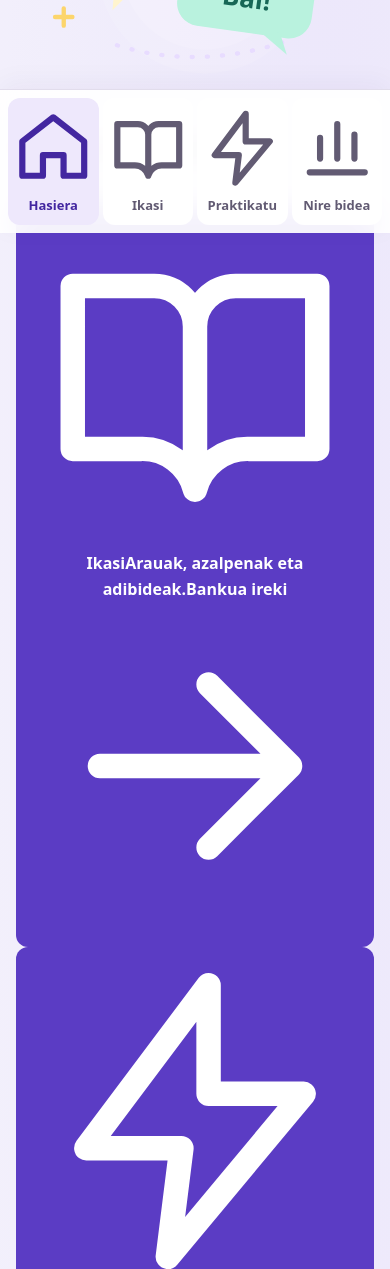
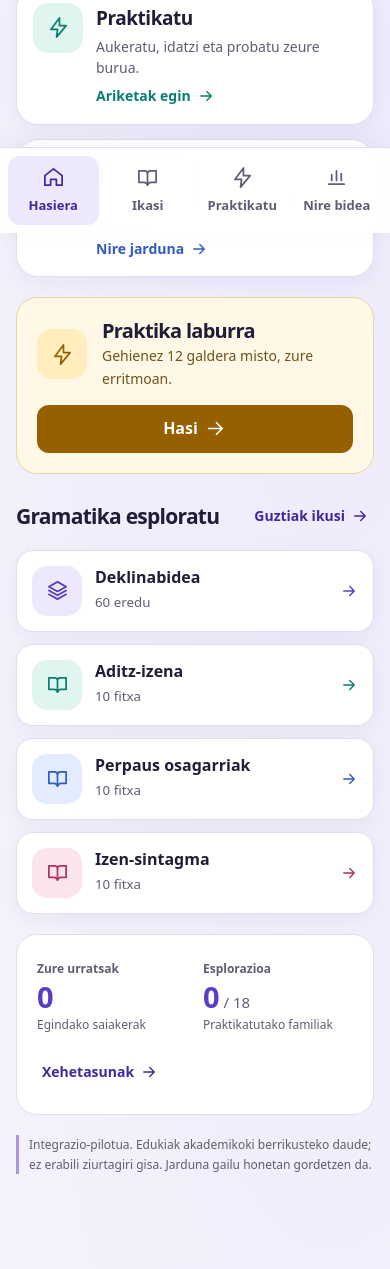
Before and after one commit to antoniourutz-dev/hitzbira-gramatika, a plain HTML site: page index.html in a window 390 px wide. Shown: the part 611-1880 px from the top of the page. Drawn offline with Linux system fonts and the light colour scheme.

Commit message:
design: responsive student dashboard layout and navigation styling

```diff
--- a/style.css
+++ b/style.css
@@ -69,3 +69,52 @@ progress {accent-color:var(--v)}
   *,*::before,*::after {scroll-behavior:auto!important;animation:none!important;transition:none!important}
   .tile:hover {transform:none}
 }
+
+/* 02 / student home and navigation */
+.home-screen {display:grid;gap:25px;padding-bottom:6px}
+.home-screen h2 {margin:0;font-size:clamp(21px,2.5vw,27px)}
+.welcome {background:linear-gradient(125deg,#4327a0,#6243c9 68%,#7558d6);color:#fff;border-radius:28px;display:grid;grid-template-columns:minmax(0,1.35fr) minmax(0,1fr);align-items:center;min-height:300px;overflow:hidden;box-shadow:0 12px 28px #4327a029}
+.welcome-copy {padding:clamp(25px,4vw,45px);position:relative;z-index:1}
+.welcome-kicker {display:inline-block;font-weight:800;font-size:11px;letter-spacing:1.7px;color:#e5daff}
+.welcome h1 {font-size:clamp(38px,5.5vw,62px);line-height:1.02;letter-spacing:-.055em;margin:14px 0 16px;color:white}
+.welcome p {color:#f1ebff;max-width:38ch;margin:0 0 24px;font-size:16px}
+.welcome .welcome-cta {display:inline-flex;align-items:center;gap:12px;background:#fff4ce;color:#3b2875;padding:12px 20px;box-shadow:0 4px 0 #d9bf78}
+.welcome-cta:focus-visible {outline-color:white}
+.welcome-art {width:100%;max-height:300px;display:block;align-self:center}
+.home-heading {display:flex;align-items:center;justify-content:space-between;gap:12px;margin-bottom:12px;flex-wrap:wrap}
+.home-heading>span {font-size:14px;color:var(--muted)}
+.action-grid {display:grid;grid-template-columns:repeat(3,minmax(0,1fr));gap:14px}
+.action-card {--ac:var(--v);--soft:var(--brand-soft);display:flex;flex-direction:column;align-items:flex-start;text-align:left;padding:20px;gap:9px;background:white;color:var(--ink);border:1px solid var(--line);border-radius:22px!important;box-shadow:var(--shadow);height:100%;min-width:0}
+.action-practice {--ac:var(--teal);--soft:var(--teal-soft)}
+.action-progress {--ac:var(--blue);--soft:var(--blue-soft)}
+.action-icon,.feature-symbol,.session-icon {display:grid;place-items:center;width:50px;height:50px;border-radius:15px;background:var(--soft);color:var(--ac);flex-shrink:0}
+.home-screen svg:not(.welcome-art),.nav-icon svg {width:23px;height:23px;flex-shrink:0}
+.action-title {font-size:22px;font-weight:850;letter-spacing:-.025em}
+.action-desc {font-size:14px;line-height:1.5;color:var(--muted);font-weight:400}
+.action-link {color:var(--ac);margin-top:auto;padding-top:10px;font-size:14px;display:flex;align-items:center;gap:6px;flex-wrap:wrap}
+.action-link svg,.home-text-link svg,.feature-card>svg {width:18px!important;height:18px!important}
+.home-session {display:flex;align-items:center;gap:15px;padding:20px;border:1px solid #e8d5a2;background:#fff8e7;border-radius:21px}
+.session-icon {--ac:var(--amber);--soft:#ffedbd}
+.home-session div {flex:1}
+.home-session h2 {font-size:20px}
+.home-session p {font-size:14px;color:#70531c;margin:2px 0 0}
+.home-session button {background:#966000;color:white;display:flex;gap:6px;align-items:center;justify-content:center}
+.home-text-link {background:transparent;color:var(--brand-dark);display:inline-flex;align-items:center;gap:6px;padding:6px 4px;font-size:14px;min-height:44px}
+.feature-grid {display:grid;grid-template-columns:repeat(2,minmax(0,1fr));gap:12px}
+.feature-card {--ac:var(--v);--soft:var(--brand-soft);display:flex;align-items:center;gap:13px;padding:15px;background:white;color:var(--ink);border:1px solid var(--line);border-radius:17px!important;text-align:left;box-shadow:var(--shadow);min-width:0}
+.feature-1 {--ac:var(--teal);--soft:var(--teal-soft)} .feature-2 {--ac:var(--blue);--soft:var(--blue-soft)} .feature-3 {--ac:var(--rose);--soft:var(--rose-soft)}
+.feature-card strong {display:block;font-size:16px;line-height:1.35;overflow-wrap:anywhere}
+.feature-card>span:nth-child(2) {flex:1;min-width:0}
+.feature-card>svg {color:var(--ac)}
+.home-stats {display:flex;align-items:center;justify-content:space-between;gap:16px;background:white;border:1px solid var(--line);border-radius:21px;padding:20px}
+.home-stats>div {flex:1;min-width:0}
+.home-stats strong {font-size:29px;color:var(--v);display:block;line-height:1.2}
+.home-stats small {display:block;font-size:12px}
+.home-stats strong small {display:inline;font-size:15px}
+.stat-caption {font-size:12px;font-weight:800;color:var(--muted)}
+.home-note {margin:0;font-size:12px}
+.nav-icon {display:grid;place-items:center;margin:0 auto 3px;width:25px;height:25px}
+nav button {display:flex;flex-direction:column;align-items:center;justify-content:center;gap:2px}
+@media(hover:hover){.action-card:hover,.feature-card:hover{border-color:var(--ac);box-shadow:0 8px 20px #30205b16}}
+@media(max-width:700px){.action-grid{grid-template-columns:1fr}.action-card{display:grid;grid-template-columns:50px 1fr;gap:3px 13px;padding:16px}.action-icon{grid-row:span 3}.action-title{font-size:19px}.action-link{padding-top:4px}.welcome{min-height:240px}.welcome h1{font-size:clamp(34px,7vw,48px)}.welcome-copy{padding:23px}.welcome-art{max-height:210px}.home-screen{gap:20px}}
+@media(max-width:440px){.welcome{grid-template-columns:minmax(0,1fr) 90px;position:relative;min-height:235px}.welcome-copy{padding:22px 12px 22px 22px}.welcome-art{width:150px;max-width:none;transform:translateX(-31px);opacity:.82}.welcome h1{font-size:36px}.welcome p{font-size:14px}.feature-grid{grid-template-columns:1fr}.home-session{flex-wrap:wrap}.home-session div{min-width:140px}.home-session button{width:100%}.home-stats{flex-wrap:wrap}.home-stats>button{width:100%;justify-content:flex-start}}
```
